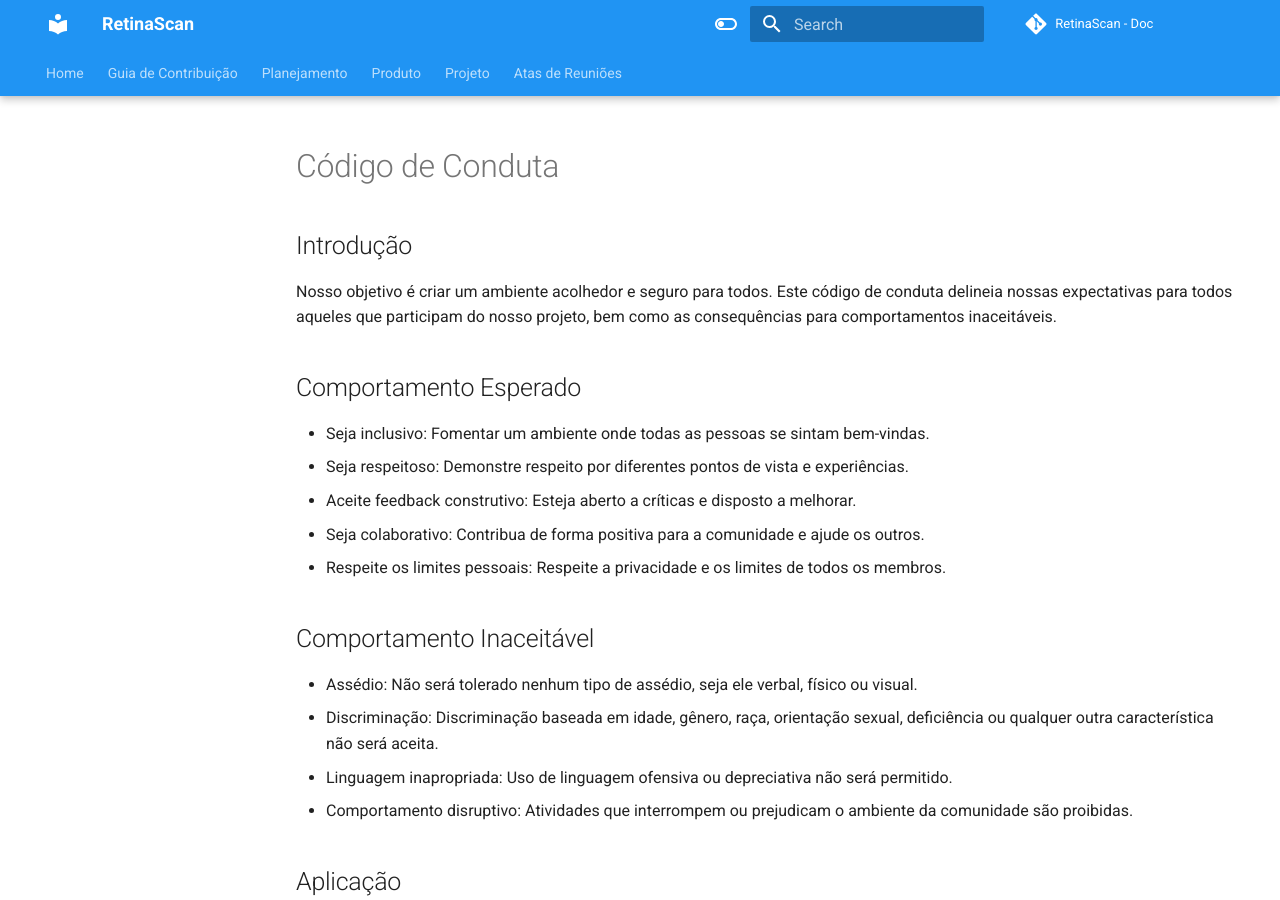
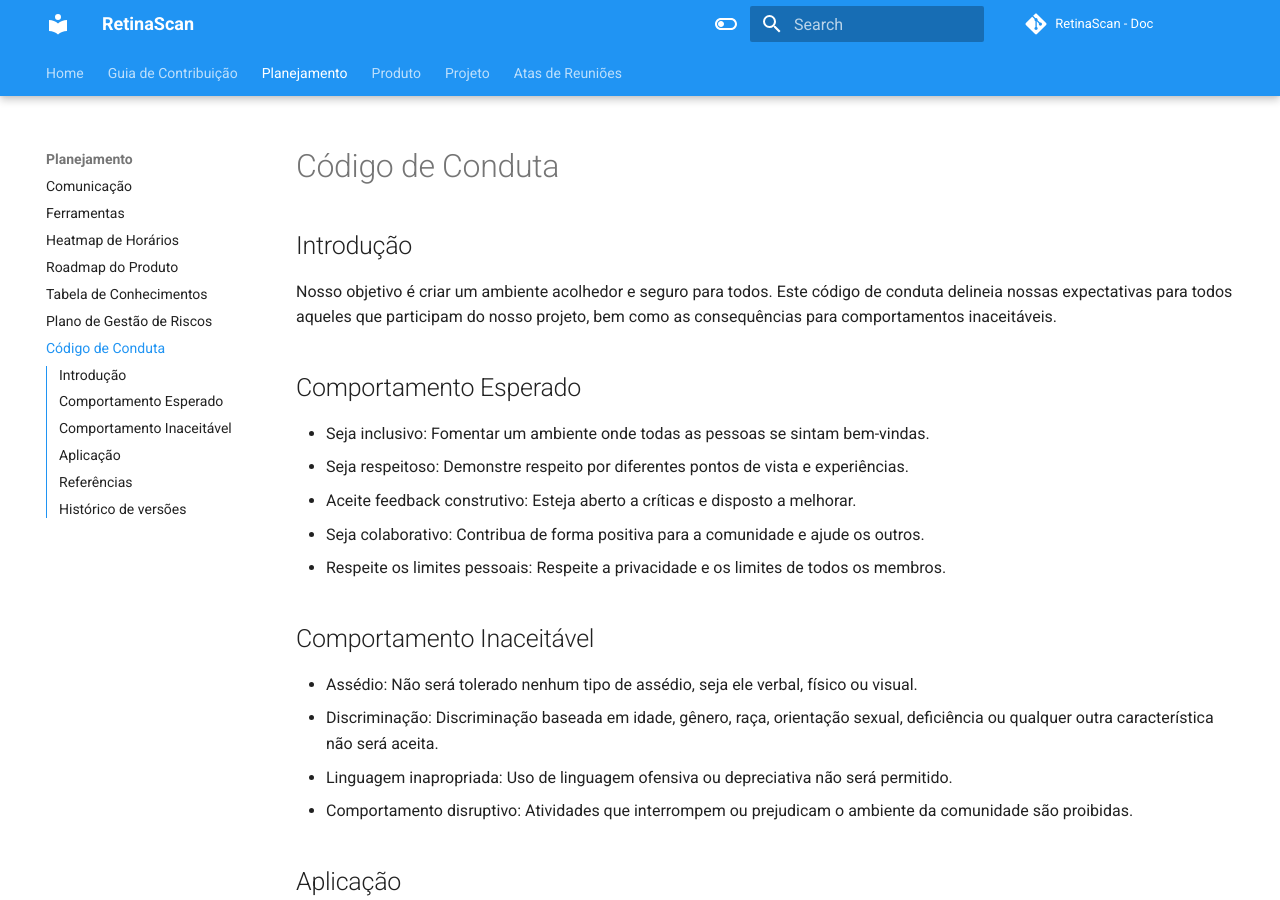
Before and after one commit to fga-eps-mds/2026-1-RetinaScan-Doc, an MkDocs documentation site: the page built from docs/planejamento/codigo-de-conduta.md, in a window 1280 px wide and 900 px high. Built offline with MkDocs 1.6.1 and Material for MkDocs 9.7.7, drawn with Linux system fonts in a browser that asks for light colours; comment, search, counter and statistics services are not loaded.

Commit message:
add: Código de conduta ao  mkdocs.yml

```diff
--- a/mkdocs.yml
+++ b/mkdocs.yml
@@ -45,6 +45,7 @@ nav:
       - Roadmap do Produto: "planejamento/roadmap-do-produto.md"
       - Tabela de Conhecimentos: "planejamento/tabela-de-conhecimentos.md"
       - Plano de Gestão de Riscos: "planejamento/plano_de_ger_riscos.md"
+      - Código de Conduta: "planejamento/codigo-de-conduta.md"
   - Produto:
       - Backlog do Produto: "produto/backlog-do-produto.md"
       - Identidade Visual: "produto/identidade-visual.md"
```
